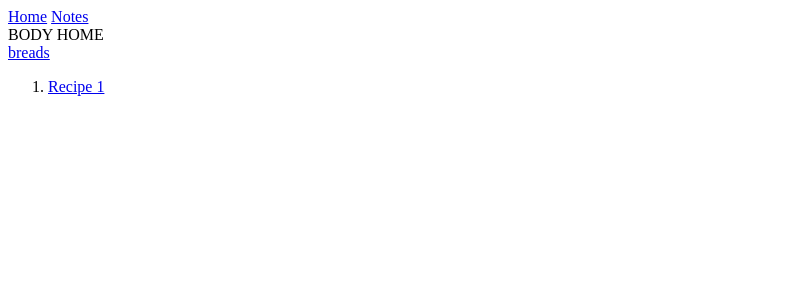
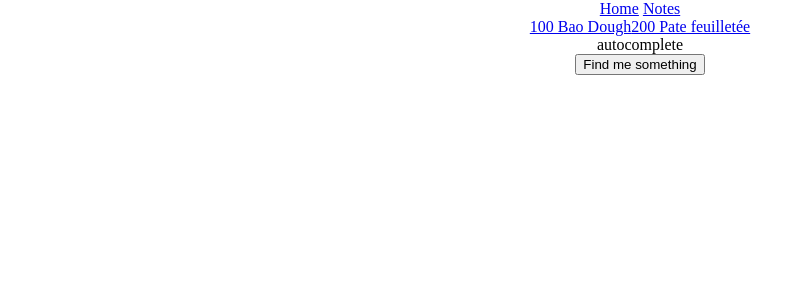
Before and after one commit to ktung/cookbook, a SvelteKit app: page / in a window 1280 px wide. Shown: the top 300 px of the page, without its empty margins (0-806 px from the left). Built offline with nearby package versions, Linux system fonts and the light colour scheme.

Commit message:
poc recipe

```diff
--- /dev/null
+++ b/src/app.css
@@ -0,0 +1,5 @@
+body {
+  width: 80%;
+  margin: 0 auto;
+  text-align: center;
+}
--- /dev/null
+++ b/src/lib/components/Autocomplete.svelte
@@ -0,0 +1,3 @@
+<div>
+  autocomplete
+</div>
--- a/src/routes/+layout.svelte
+++ b/src/routes/+layout.svelte
@@ -1,4 +1,5 @@
 <script>
+  import '../app.css';
   import { base } from '$app/paths';
   import { page } from '$app/state';
 
--- a/src/routes/+page.svelte
+++ b/src/routes/+page.svelte
@@ -1,14 +1,30 @@
-<script>
+<script lang="ts">
   import { base } from "$app/paths";
+  import Autocomplete from "$lib/components/Autocomplete.svelte";
+  import type { PageData } from "./$types";
+
+  let { data }: { data: PageData } = $props();
 </script>
 
+<svelte:head>
+  <title>Cookbook</title>
+</svelte:head>
+
 <div>
-  BODY HOME
   <div>
-    <a href="{base}/recipes/breads">breads</a>
+    {#each data.recipes as recipe}
+      <a href={`${base}/r/${recipe.slug}`}>{recipe.title}</a>
+    {/each}
   </div>
+</div>
 
-  <ol>
-    <li><a href="{base}/r/1">Recipe 1</a></li>
-  </ol>
-</div>
+<Autocomplete />
+<!-- <input type="text" placeholder="Search" />
+<select>
+  {#each Object.entries(data.recipes) as [key, value]}
+      {#each value.recipes as recipe}
+      <option value="1">{recipe.title}</option>
+      {/each}
+    {/each}
+</select> -->
+<button>Find me something</button>
--- /dev/null
+++ b/src/routes/+page.ts
@@ -0,0 +1,18 @@
+import { base } from '$app/paths';
+import { load as loadYaml } from 'js-yaml';
+import type { PageLoad } from './$types';
+
+interface RecipeItem {
+  slug: string;
+  title: string;
+}
+
+export const load: PageLoad = async ({ fetch }) => {
+  const responseyml = await fetch(`${base}/recipes/list.yml`);
+  const yamlText = await responseyml.text();
+  const recipesList = loadYaml(yamlText) as RecipeItem[];
+
+  return {
+    recipes: recipesList,
+  };
+};
--- /dev/null
+++ b/static/recipes/list.yml
@@ -0,0 +1,4 @@
+- slug: 100-bao-dough
+  title: 100 Bao Dough
+- slug: 200-puff-pastry
+  title: 200 Pate feuilletée
```
Also changed, not shown: src/routes/r/[slug]/+page.svelte (+21 -3 lines), src/routes/r/[slug]/+page.ts (added, +20 -0 lines), src/routes/recipes/[slug]/+page.svelte (deleted, +0 -7 lines), static/recipes/200-puff-pastry.yml (added, +15 -0 lines).
